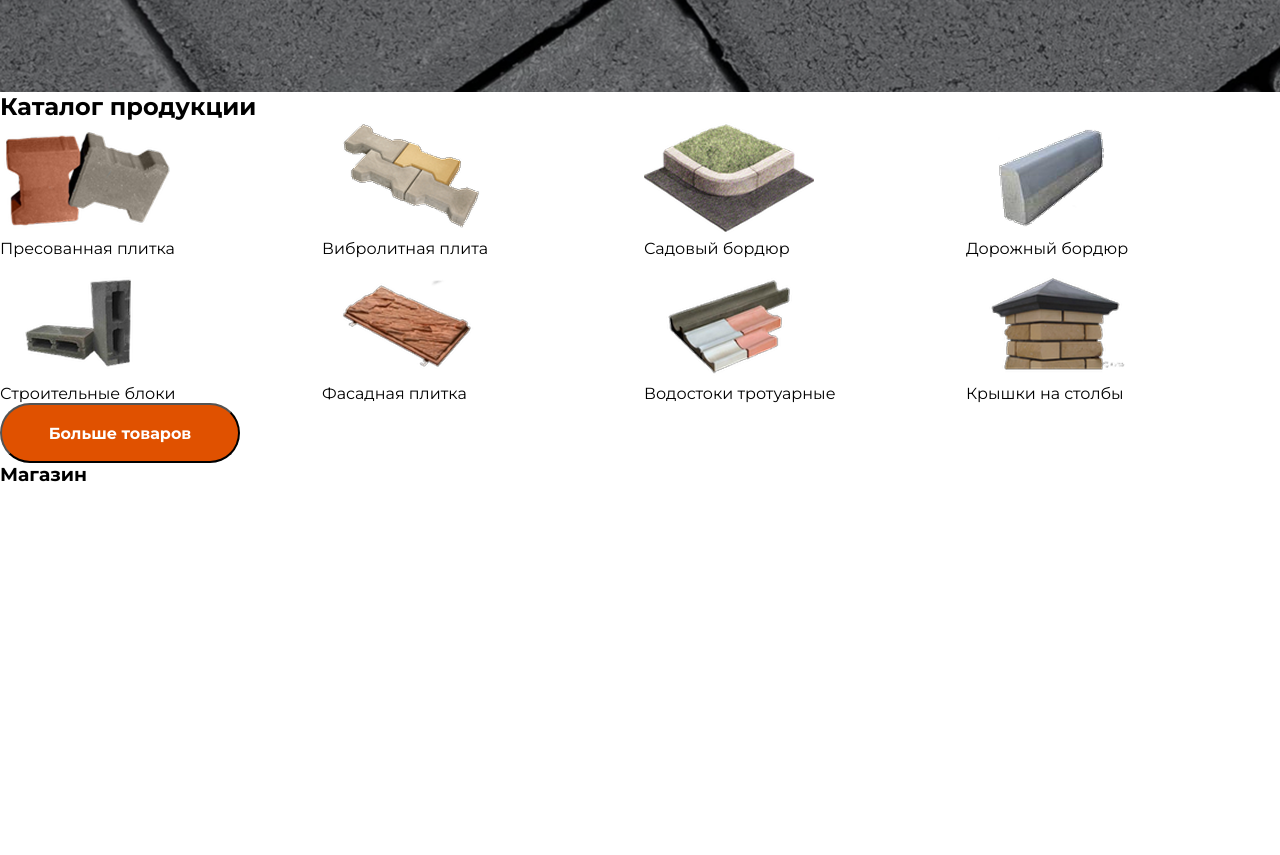
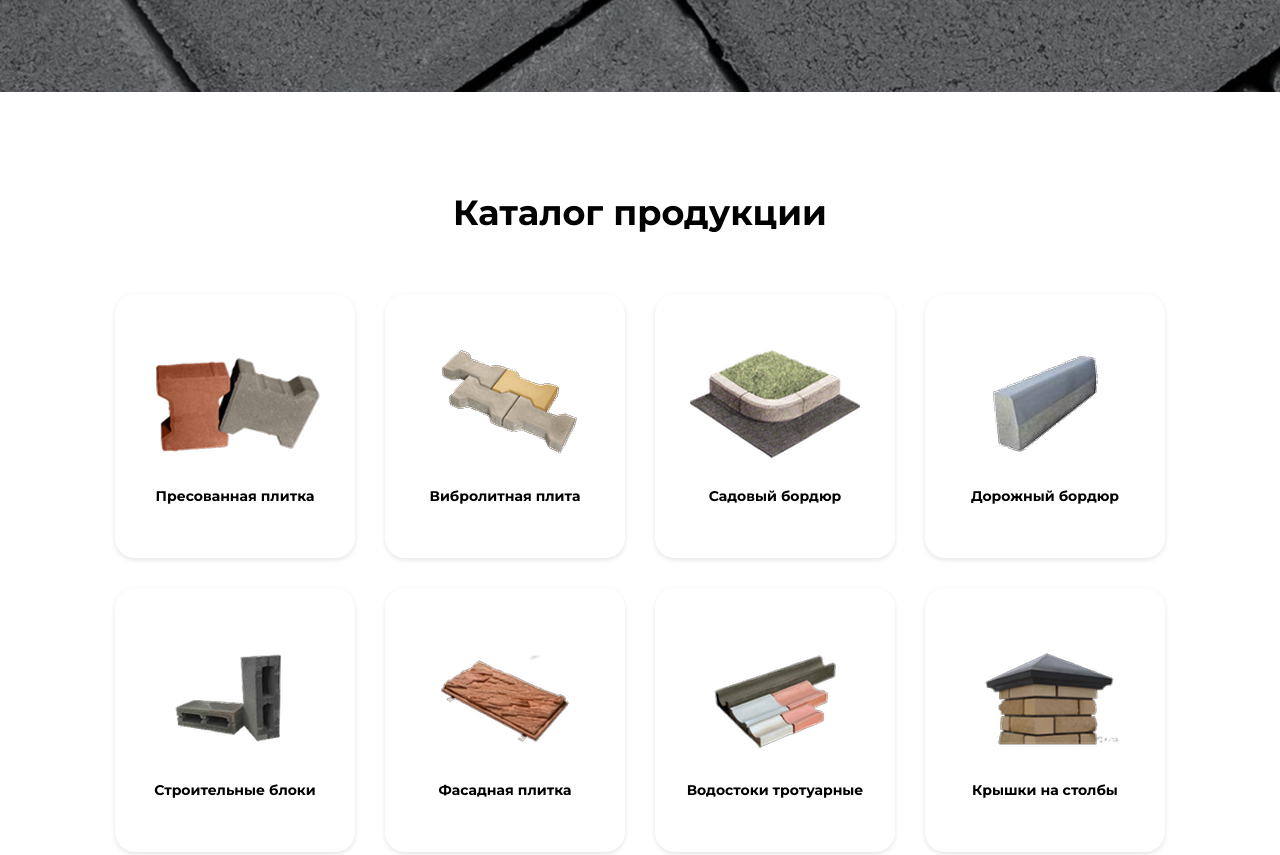
Before and after one commit to Polly30112004/Web-Lab-3-4, a plain HTML site: page index.html in a window 1280 px wide. Shown: the part 598-1453 px from the top of the page. Before the commit the page ends 1103 px from the top, so only its background shows below. Drawn offline with Linux system fonts and the light colour scheme.

Commit message:
feat: add css file for 2 block

```diff
--- a/css.css
+++ b/css.css
@@ -147,6 +147,7 @@ gap: 5.1vw;
   font-size: 40px;
   font-weight: 700;
 }
+
 .description
 {
   font-size: 14px;
@@ -166,6 +167,65 @@ gap: 5.1vw;
   background-color:#E05100;
 }
 
+
+
+.block2
+{
+height: 1 593px;
+width: 100%;
+display: flex;
+flex-direction: column;
+justify-content: center;
+align-items: center;
+gap:60px;
+margin: 7.75vw 0vw;
+
+}
+
+.products {
+  display: flex;
+  flex-wrap: wrap;
+  gap: 30px;
+  justify-content: center;
+  max-width: 1200px;
+}
+
+.h2
+{
+    font-size: 35px;
+    font-weight: 700;
+}
+
+.card-img
+{
+  height: 114px;
+  width: 170px;
+}
+
+.card-description
+{
+font-size: 14px;
+color:black;
+font-weight: 700;
+text-align: center;
+margin-top: 1rem;
+}
+
+.card
+{
+   border-radius:20px;
+   height: 264px;
+   width: 240px;
+   background-color: white;
+   display: flex;
+   flex-direction: column;
+   justify-content: center;
+   align-items: center;
+   gap: 10px;
+   box-shadow: 0 2px 5px rgba(0, 0, 0, 0.1);
+}
+
+
 @media screen and (width < 1150px)
 {
  .header-block-info img
@@ -182,13 +242,6 @@ gap: 5.1vw;
  }
 
 }
-
-.block2
-{
-height: 1 593px;
-width: 100%;
-}
-
 
 @media screen and (width < 1020px)
 {
```
